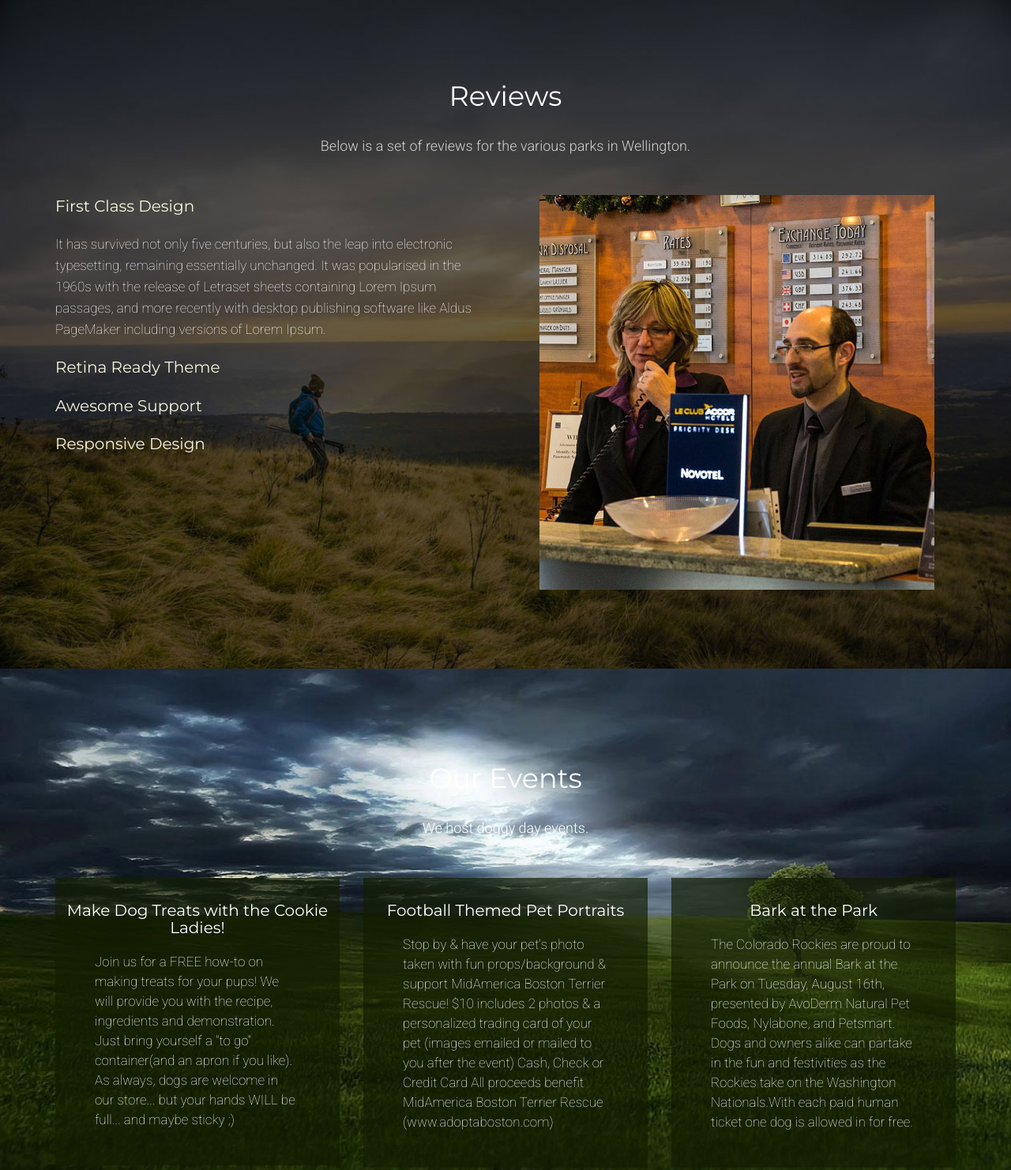
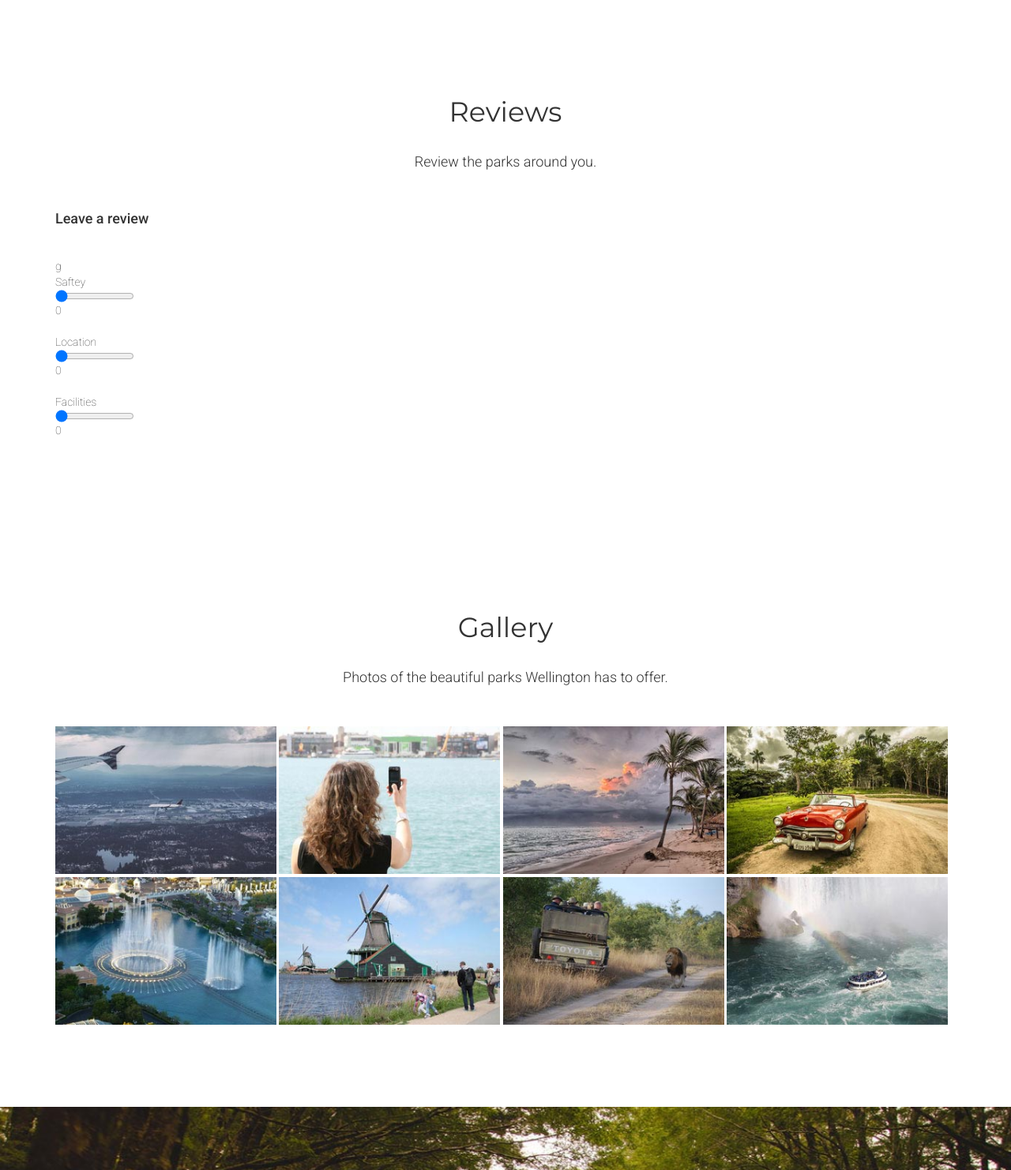
Before and after one commit to aduuub/2016-Hackfest-Dog-Park-Finder, a plain HTML site: page index.html in a window 1280 px wide. Shown: the part 1691-3173 px from the top of the page at 79% size. Drawn offline with nearby package versions, Linux system fonts and the light colour scheme; some packages are replaced by stand-ins of ours.

Commit message:
removed the event section and added some sliders

```diff
--- a/css/style.css
+++ b/css/style.css
@@ -57,6 +57,39 @@ body {
 	font-family: 'Roboto', sans-serif;
 	font-weight:100;
 }
+
+
+
+.slider-width-review
+{
+    width: 100px;
+}
+
+
+
+.slider-div{
+	width: 100px;
+}
+
+
+
+
+
+
+
+
+
+
+
+
+
+
+
+
+
+
+
+
 /*-- Navigation --*/
 /* Effect 20: 3D side */
 .cl-effect-20 a {
--- a/index.html
+++ b/index.html
@@ -23,14 +23,39 @@ Smartphone Compatible web template, free webdesigns for Nokia, Samsung, LG, Sony
 	<!-- /font files -->
 	<!-- js files -->
 	<script src="js/modernizr.custom.js"></script>
+	<script type="text/javascript">
+		function showValue(newValue)
+		{
+			document.getElementById("range").innerHTML=newValue;
+		}
+	</script>
+	<script>
+		function initMap() {
+			var mapDiv = document.getElementById('map');
+			var map = new google.maps.Map(mapDiv, {
+				center: {lat: -41.2865, lng: 174.7762},
+				zoom: 14
+			});
+
+			var myLatLng = {lat: -41.2865, lng: 174.7762};
+			var marker = new google.maps.Marker({
+				position: myLatLng,
+				map: map,
+				title: 'Hello World!'
+			});
+		}
+
+	</script>
 	<!-- /js files -->
-<style> #map {
+	<style>
+
+		#map {
 			width: 100%;
 			height: 600px;
 		}
 	</style>
 </head>
-<body id="myPage" data-spy="scroll" data-target=".navbar" data-offset="60">
+<body id="myPage" data-spy="scroll" data-target=".navbar" data-offset="60" onload='init()'>
 	<div class="navbar-wrapper">
 		<div class="container">
 			<nav class="navbar navbar-inverse navbar-static-top cl-effect-20">
@@ -125,16 +150,7 @@ Smartphone Compatible web template, free webdesigns for Nokia, Samsung, LG, Sony
 			<div class="col-lg-6 col-md-6 col-sm-6">
 
 				<div id="map">
-    					<script>
-      						function initMap() {
-       							 var mapDiv = document.getElementById('map');
-       							 var map = new google.maps.Map(mapDiv, {
-           							 center: {lat: -41.2865, lng: 174.7762},
-            					zoom: 14
-       						 });
-      						}
 
-    					</script>
 				</div> <!-- Closing the map -->
 
 			</div> <!-- Closing the Column -->
@@ -149,106 +165,60 @@ Smartphone Compatible web template, free webdesigns for Nokia, Samsung, LG, Sony
 
 <!-- /About Section -->
 <!-- Services Section -->
-<section class="our-services slideanim" id="service">
+<<!-- About Section -->
+<section class="about-us" id="about">
+	<div class="container">
+
 		<h3 class="text-center slideanim">Reviews</h3>
-	<p class="text-center slideanim">Below is a set of reviews for the various parks in Wellington.</p>
-	<div id="features">
-		<div class="container">
+		<p class="text-center slideanim">Review the parks around you.</p>
+
+		<!-- Row -->
 		<div class="row">
-				<div class="col-md-6 centered">
-					<!-- ACCORDION -->
-					<div class="accordion ac" id="accordion2">
-						<div class="accordion-group">
-							<div class="accordion-heading">
-								<a class="accordion-toggle slideanim" data-toggle="collapse" data-parent="#accordion2" href="#collapseOne">First Class Design</a>
-							</div><!-- /accordion-heading -->
-							<div id="collapseOne" class="accordion-body collapse in">
-								<div class="accordion-inner slideanim">
-									<p>It has survived not only five centuries, but also the leap into electronic typesetting, remaining essentially unchanged. It was popularised in the 1960s with the release of Letraset sheets containing Lorem Ipsum passages, and more recently with desktop publishing software like Aldus PageMaker including versions of Lorem Ipsum.</p>
-								</div><!-- /accordion-inner -->
-							</div><!-- /collapse -->
-						</div><!-- /accordion-group -->
-						<div class="accordion-group">
-							<div class="accordion-heading">
-								<a class="accordion-toggle slideanim" data-toggle="collapse" data-parent="#accordion2" href="#collapseTwo">Retina Ready Theme</a>
+			<div class="col-lg-6 col-md-6 col-sm-6">
+				<h4>Leave a review</h4>
+				<br> <br>g
+
+
+				<!-- Query -->
+				<div class="slider-div">
+
+					<p> Saftey</p>
+					<input type="range" min="0" max="5" value="0" step="0.5" onchange="showValue(this.value)" width="50" />
+					<span id="range">0</span>
+
+					<br><br>
+
+					<p>Location</p>
+					<input type="range" min="0" max="5" value="0" step="0.5" onchange="showValue(this.value)" width="50" />
+					<span id="range">0</span>
+
+					<br><br>
+
+					<p>Facilities</p>
+					<input type="range" min="0" max="5" value="0" step="0.5" onchange="showValue(this.value)" width="50" />
+					<span id="range">0</span>
+
+
+
+
+</div> <!-- CLOSING SLIDER DIVE
+
+
+</div> <!-- Closing Column -->
+<div class="col-lg-6 col-md-6 col-sm-6">
+
+	<!-- Add shit here -->
+
+</div> <!-- Closing the Column -->
+
+</div> <!-- Closing the row -->
+<script async defer
+src="https://maps.googleapis.com/maps/api/js?key=AIzaSyB79P4p04uaJVvmGHo4MaLbprB-2s5uj0E&callback=initMap">
+</script>
 </div>
-							<div id="collapseTwo" class="accordion-body collapse">
-								<div class="accordion-inner slideanim">
-									<p>It has survived not only five centuries, but also the leap into electronic typesetting, remaining essentially unchanged. It was popularised in the 1960s with the release of Letraset sheets containing Lorem Ipsum passages, and more recently with desktop publishing software like Aldus PageMaker including versions of Lorem Ipsum.</p>
-								</div><!-- /accordion-inner -->
-							</div><!-- /collapse -->
-						</div><!-- /accordion-group -->
-						<div class="accordion-group">
-							<div class="accordion-heading">
-								<a class="accordion-toggle slideanim" data-toggle="collapse" data-parent="#accordion2" href="#collapseThree">Awesome Support</a>
-							</div>
-							<div id="collapseThree" class="accordion-body collapse">
-								<div class="accordion-inner slideanim">
-									<p>It has survived not only five centuries, but also the leap into electronic typesetting, remaining essentially unchanged. It was popularised in the 1960s with the release of Letraset sheets containing Lorem Ipsum passages, and more recently with desktop publishing software like Aldus PageMaker including versions of Lorem Ipsum.</p>
-								</div><!-- /accordion-inner -->
-							</div><!-- /collapse -->
-						</div><!-- /accordion-group -->
-						<div class="accordion-group">
-							<div class="accordion-heading">
-								<a class="accordion-toggle slideanim" data-toggle="collapse" data-parent="#accordion2" href="#collapseFour">Responsive Design</a>
-							</div>
-							<div id="collapseFour" class="accordion-body collapse">
-								<div class="accordion-inner slideanim">
-									<p>It has survived not only five centuries, but also the leap into electronic typesetting, remaining essentially unchanged. It was popularised in the 1960s with the release of Letraset sheets containing Lorem Ipsum passages, and more recently with desktop publishing software like Aldus PageMaker including versions of Lorem Ipsum.</p>
-								</div><!-- /accordion-inner -->
-							</div><!-- /collapse -->
-						</div><!-- /accordion-group -->
-					</div><!-- Accordion -->
-				</div>
-				<div class="col-md-6">
-					<img src="images/service-img.jpg" class="img-responsive slideanim" alt="service">
-				</div>
-			</div>
-		</div><!--/ .container -->
-	</div><!--/ #features -->
 </section>
 <!-- /Services Section -->
-<!-- Events -->
-<section class="our-events slideanim" id="events">
-	<h3 class="text-center slideanim">Our Events</h3>
-	<p class="text-center slideanim">We host doggy day events.</p>
-	<div class="container">
-		<div class="row">
-			<div class="col-lg-4 col-md-4">
-				<div class="event-info">
-					<h4 class="text-center slideanim">Make Dog Treats with the Cookie Ladies!</h4>
-					<p class="eve slideanim">Join us for a FREE how-to on making treats for your pups!
-We will provide you with the recipe, ingredients and demonstration. Just bring yourself a "to go" container(and an apron if you like).
-As always, dogs are welcome in our store... but your hands WILL be full... and maybe sticky ;)</p>
-				</div>
-			</div>
-			<div class="col-lg-4 col-md-4">
-				<div class="event-info">
-					<h4 class="text-center slideanim">Football Themed Pet Portraits</h4>
-					<p class="eve slideanim">Stop by & have your pet's photo taken with fun props/background & support MidAmerica Boston Terrier Rescue!
 
-
-$10 includes 2 photos & a personalized trading card of your pet
-
-(images emailed or mailed to you after the event)
-
-Cash, Check or Credit Card
-
-All proceeds benefit MidAmerica Boston Terrier Rescue (www.adoptaboston.com)</p>
-				</div>
-			</div>
-			<div class="col-lg-4 col-md-4">
-				<div class="event-info">
-					<h4 class="text-center slideanim">Bark at the Park</h4>
-					<p class="eve slideanim">The Colorado Rockies are proud to announce the annual Bark at the Park on Tuesday, August 16th, presented by AvoDerm Natural Pet Foods, Nylabone, and Petsmart.
-
-Dogs and owners alike can partake in the fun and festivities as the Rockies take on the Washington Nationals.With each paid human ticket one dog is allowed in for free.</p>
-				</div>
-			</div>
-		</div>
-	</div>
-</section>
-<!-- /Events -->
 			<!-- Gallery Section -->
 			<section class="our-gallery" id="gallery">
 				<h3 class="text-center slideanim">Gallery</h3>
```
Lines whose indentation alone changed are shown as unchanged.
